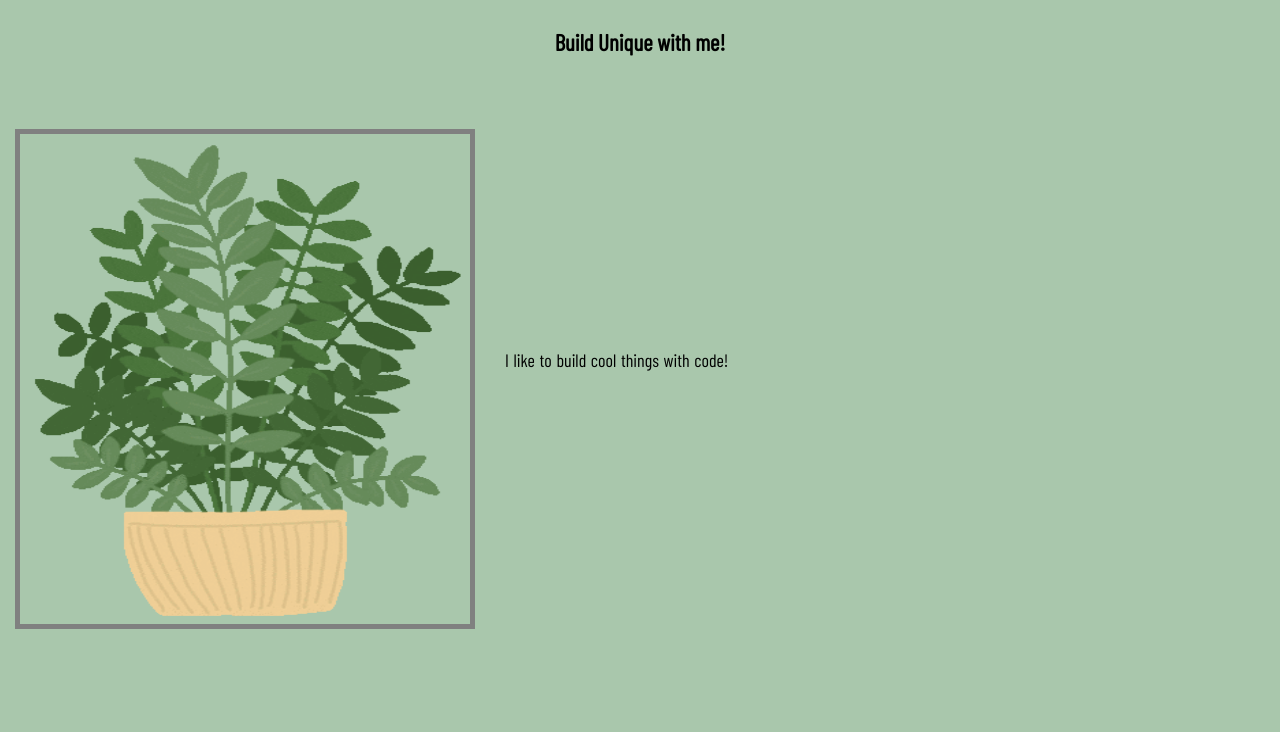
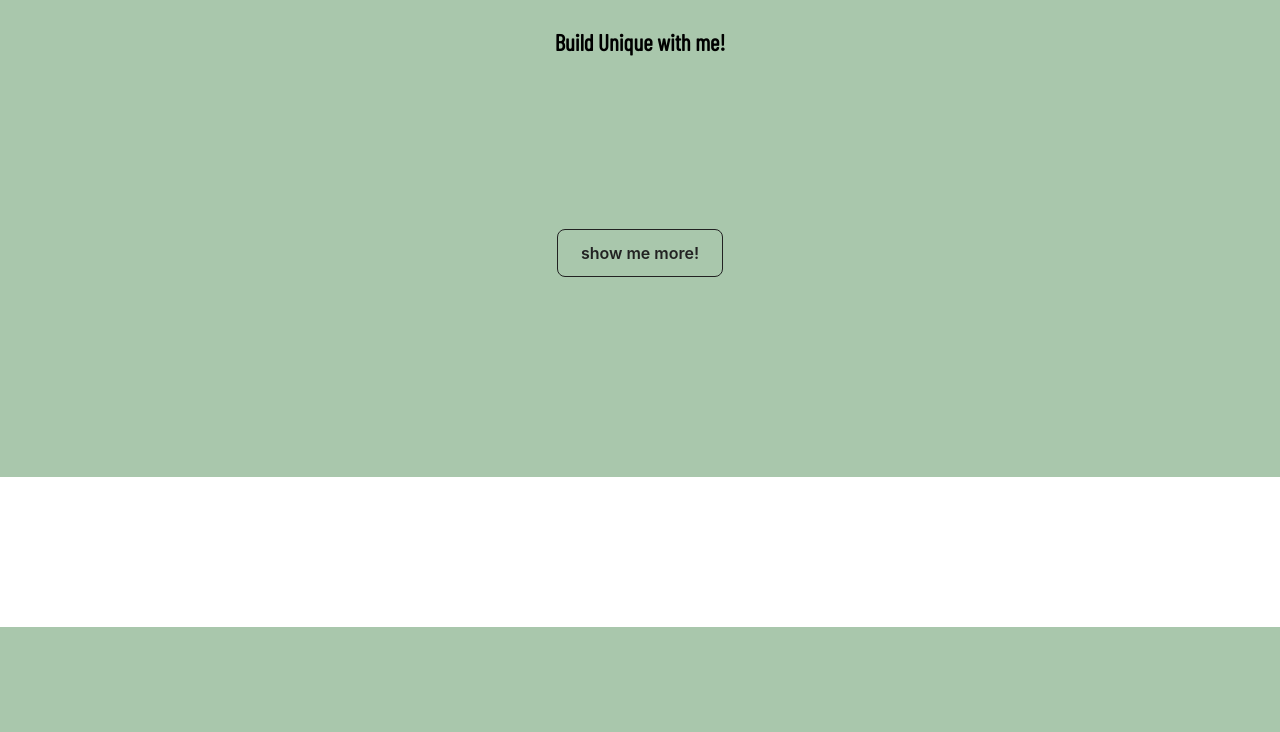
Before and after one commit to BrookeStricklandMTEC/portfolio-website, a React (Create React App) app: page /#/ in a window 1280 px wide. Shown: the part 680-1412 px from the top of the page. After the commit the page ends 1307 px from the top, so only its background shows below. Built offline with nearby package versions, Linux system fonts and the light colour scheme.

Commit message:
landing changes

```diff
--- a/src/components/Home.jsx
+++ b/src/components/Home.jsx
@@ -51,7 +51,7 @@ function Home() {
                 <h1> Hi I'm Brooke, A Full Stack Developer.</h1>
                 <h3> Build Unique with me!</h3>
             </div>
-                <div className='second-content'>
+                {/* <div className='second-content'>
                     <div className='r-ani' data-aos="fade-right">
                         <div id='plant-wrapper'>
                             <img src='./images/plant.gif' className='animation' id='plant-animation' />
@@ -65,7 +65,7 @@ function Home() {
                             <img src='./images/ghost.gif' className='animation' id='ghost-animation' />
                         </div>
                     </div>
-                </div>
+                </div> */}
 
             <div className='button-wrapper' data-aos="fade-up">
                 <button className="button" role="button23" onClick={LinkToPort}> show me more! </button>
--- a/src/components/styles/Home.css
+++ b/src/components/styles/Home.css
@@ -39,6 +39,9 @@ body {
     align-items: center;
     font-size: x-large;
     text-align: center;
+
+    top: 50px;
+    right: calc(50% - .5em)
 }
 
 
```
